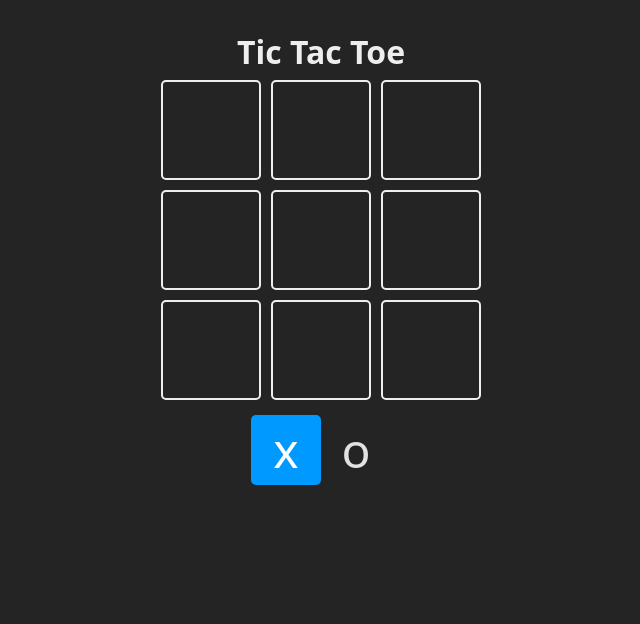
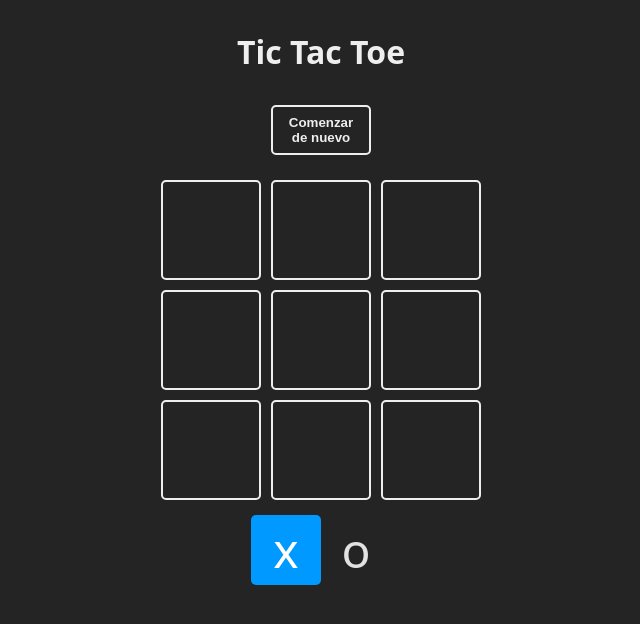
Before and after one commit to juancgalueweb/tic-tac-toe-with-react, a React (Vite) app: page / in a window 1280 px wide. Shown: the top 624 px of the page, without its empty margins (319-959 px from the left). Built offline with nearby package versions, Linux system fonts and the light colour scheme.

Commit message:
Componetizando la app

```diff
--- a/package.json
+++ b/package.json
@@ -9,6 +9,7 @@
     "preview": "vite preview"
   },
   "dependencies": {
+    "canvas-confetti": "1.6.0",
     "react": "^18.2.0",
     "react-dom": "^18.2.0"
   },
--- a/src/App.jsx
+++ b/src/App.jsx
@@ -1,32 +1,9 @@
+import confetti from 'canvas-confetti';
 import { useState } from 'react';
-
-const TURNS = {
-  X: 'x',
-  O: 'o',
-};
-
-const WINNER_POSITIONS = [
-  [0, 1, 2],
-  [3, 4, 5],
-  [6, 7, 8],
-  [0, 3, 6],
-  [1, 4, 7],
-  [2, 5, 8],
-  [0, 4, 8],
-  [2, 4, 6],
-];
-
-const Square = ({ children, updateBoard, isSelected, index }) => {
-  const handleClick = () => {
-    updateBoard(index);
-  };
-  const className = `square ${isSelected ? 'is-selected' : ''}`;
-  return (
-    <div onClick={handleClick} className={className}>
-      {children}
-    </div>
-  );
-};
+import { Square } from './components/Square.jsx';
+import { WinnerModal } from './components/WinnderModal.jsx';
+import { TURNS } from './constants/constants.js';
+import { checkEndGame, checkWinnerFrom } from './logic/board.js';
 
 function App() {
   const [board, setBoard] = useState(Array(9).fill(null));
@@ -34,23 +11,7 @@ function App() {
   // null es no hay ganador
   const [winner, setWinner] = useState(null);
 
-  const checkWinner = (boardToCheck) => {
-    //Revisamos todas las combinaciones ganadoras para ver quién ganó
-    for (const position of WINNER_POSITIONS) {
-      const [a, b, c] = position;
-      if (
-        boardToCheck[a] &&
-        boardToCheck[a] === boardToCheck[b] &&
-        boardToCheck[a] === boardToCheck[c]
-      ) {
-        return boardToCheck[a];
-      }
-    }
-    // No no hay ganador
-    return null;
-  };
-
-  const updateBoard = (index) => {
+  function updateBoard(index) {
     //No actualizamos la posición si previamente tiene un valor, o si hay un ganador
     if (board[index] || winner) return;
     //Actualizamos el tablero
@@ -61,19 +22,33 @@ function App() {
     const newTurn = turn === TURNS.X ? TURNS.O : TURNS.X;
     setTurn(newTurn);
     //Revisamos si hay ganador
-    const newWinner = checkWinner(newBoard);
+    const newWinner = checkWinnerFrom(newBoard);
     if (newWinner) {
+      confetti({
+        particleCount: 150,
+        spread: 180,
+      });
       setWinner(newWinner);
+    } else if (checkEndGame(newBoard)) {
+      setWinner(false);
     }
-  };
+  }
+
+  function resetGame() {
+    setBoard(Array(9).fill(null));
+    setWinner(null);
+    setTurn(TURNS.X);
+  }
+
   return (
     <main className='board'>
       <h1>Tic Tac Toe</h1>
+      <button onClick={resetGame}>Comenzar de nuevo</button>
       <section className='game'>
-        {board.map((_, index) => {
+        {board.map((square, index) => {
           return (
             <Square key={index} index={index} updateBoard={updateBoard}>
-              {board[index]}
+              {square}
             </Square>
           );
         })}
@@ -83,6 +58,7 @@ function App() {
         <Square isSelected={turn === TURNS.X}>{TURNS.X}</Square>
         <Square isSelected={turn === TURNS.O}>{TURNS.O}</Square>
       </section>
+      <WinnerModal winner={winner} resetGame={resetGame} />
     </main>
   );
 }
--- /dev/null
+++ b/src/components/Square.jsx
@@ -0,0 +1,11 @@
+export const Square = ({ children, updateBoard, isSelected, index }) => {
+  const handleClick = () => {
+    updateBoard(index);
+  };
+  const className = `square ${isSelected ? 'is-selected' : ''}`;
+  return (
+    <div onClick={handleClick} className={className}>
+      {children}
+    </div>
+  );
+};
--- /dev/null
+++ b/src/components/WinnderModal.jsx
@@ -0,0 +1,19 @@
+import { Square } from './Square.jsx';
+
+export function WinnerModal({ winner, resetGame }) {
+  if (winner === null) return null;
+  const winnerText = winner === false ? 'Empate' : 'Ganó:';
+  return (
+    <section className='winner'>
+      <div className='text'>
+        <h2>{winnerText}</h2>
+        <header className={winner ? 'win' : ''}>
+          {winner && <Square>{winner}</Square>}
+        </header>
+        <footer>
+          <button onClick={resetGame}>Empezar de nuevo</button>
+        </footer>
+      </div>
+    </section>
+  );
+}
--- /dev/null
+++ b/src/constants/constants.js
@@ -0,0 +1,15 @@
+export const TURNS = {
+  X: 'x',
+  O: 'o',
+};
+
+export const WINNER_POSITIONS = [
+  [0, 1, 2],
+  [3, 4, 5],
+  [6, 7, 8],
+  [0, 3, 6],
+  [1, 4, 7],
+  [2, 5, 8],
+  [0, 4, 8],
+  [2, 4, 6],
+];
--- /dev/null
+++ b/src/logic/board.js
@@ -0,0 +1,21 @@
+import { WINNER_POSITIONS } from '../constants/constants';
+
+export function checkWinnerFrom(boardToCheck) {
+  //Revisamos todas las combinaciones ganadoras para ver quién ganó
+  for (const position of WINNER_POSITIONS) {
+    const [a, b, c] = position;
+    if (
+      boardToCheck[a] &&
+      boardToCheck[a] === boardToCheck[b] &&
+      boardToCheck[a] === boardToCheck[c]
+    ) {
+      return boardToCheck[a];
+    }
+  }
+  // No no hay ganador
+  return null;
+}
+
+export function checkEndGame(newBoard) {
+  return newBoard.every((square) => square !== null);
+}
```
Also changed, not shown: 1 other file (tests, documents, lock files or other folders).
